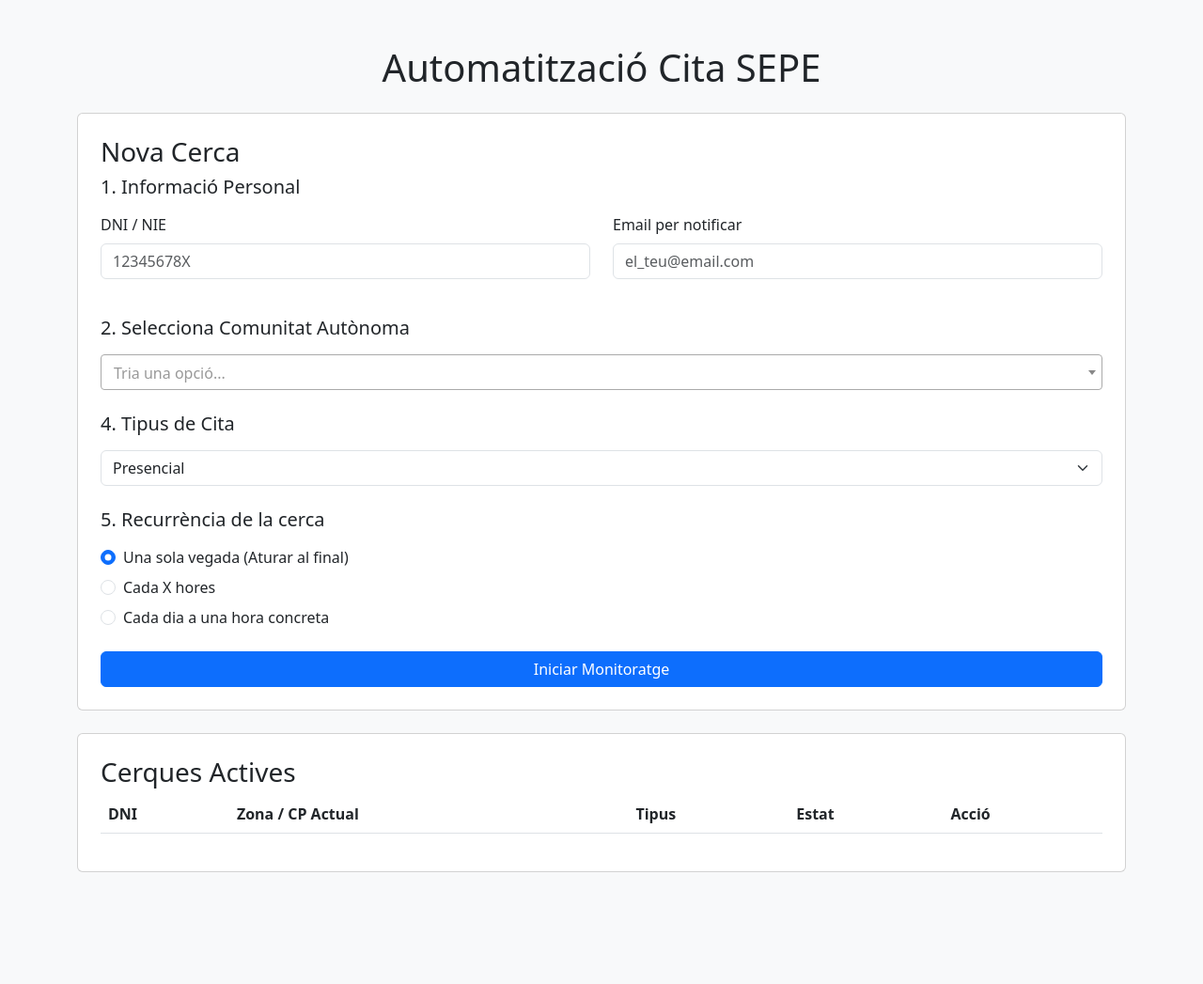
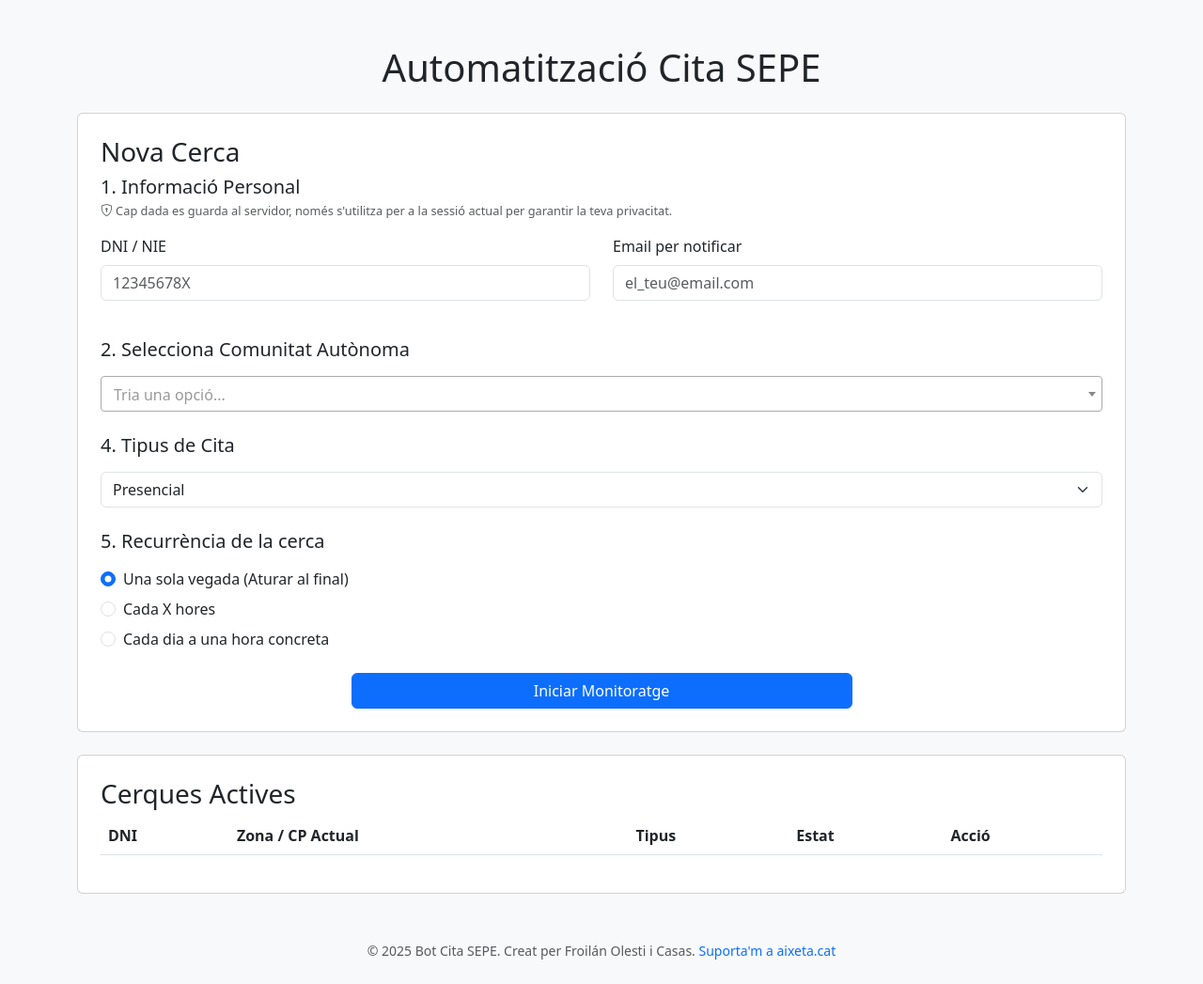
Before and after one commit to frolesti/bot-cita-sepe, a Flask app: page / in a window 1280 px wide. Shown: the whole page at 94% size. Before the commit the page ends 928 px from the top, so only its background shows below. Run offline with Flask 3, Linux system fonts and the light colour scheme; data that the repository does not hold is empty; some libraries are stand-ins or nearby versions.

Commit message:
style: improve UI with centered button, privacy notice, and footer

```diff
--- a/src/templates/index.html
+++ b/src/templates/index.html
@@ -5,6 +5,7 @@
     <meta name="viewport" content="width=device-width, initial-scale=1.0">
     <title>Bot Cita SEPE</title>
     <link href="https://cdn.jsdelivr.net/npm/bootstrap@5.3.0/dist/css/bootstrap.min.css" rel="stylesheet">
+    <link rel="stylesheet" href="https://cdn.jsdelivr.net/npm/bootstrap-icons@1.10.0/font/bootstrap-icons.css">
     <link href="https://cdn.jsdelivr.net/npm/select2@4.1.0-rc.0/dist/css/select2.min.css" rel="stylesheet" />
     <style>
         .scope-section { display: none; }
@@ -24,7 +25,7 @@
     </style>
 </head>
 <body class="bg-light">
-    <div class="container mt-5">
+    <div class="container mt-5 mb-5">
         <h1 class="text-center mb-4">Automatització Cita SEPE</h1>
 
         <div class="card p-4 mb-4">
@@ -34,7 +35,10 @@
                 <fieldset>
 
                 <!-- 1. Informació Personal -->
-                <h5 class="mb-3">1. Informació Personal</h5>
+                <h5 class="mb-1">1. Informació Personal</h5>
+                <p class="text-muted small mb-3" style="font-size: 0.8rem;">
+                    <i class="bi bi-shield-lock"></i> Cap dada es guarda al servidor, només s'utilitza per a la sessió actual per garantir la teva privacitat.
+                </p>
                 <div class="row mb-4">
                     <div class="col-md-6 mb-3">
                         <label for="dni" class="form-label">DNI / NIE</label>
@@ -159,7 +163,7 @@
                     </div>
                 </div>
 
-                <button type="submit" class="btn btn-primary w-100" id="submitBtn" {% if has_active_search %}disabled{% endif %}>
+                <button type="submit" class="btn btn-primary w-50 mx-auto d-block" id="submitBtn" {% if has_active_search %}disabled{% endif %}>
                     {% if has_active_search %}
                         Ja hi ha una cerca en curs
                     {% else %}
@@ -170,7 +174,7 @@
             </form>
         </div>
 
-        <div class="card p-4">
+        <div class="card p-4 mb-5">
             <h3>Cerques Actives</h3>
             {% with messages = get_flashed_messages() %}
                 {% if messages %}
@@ -248,6 +252,13 @@
             </table>
         </div>
     </div>
+
+    <footer class="text-center text-muted mt-5 mb-4">
+        <small>
+            &copy; 2025 Bot Cita SEPE. Creat per Froilán Olesti i Casas.
+            <a href="https://frolesti.aixeta.cat/ca" target="_blank" class="text-decoration-none">Suporta'm a aixeta.cat</a>
+        </small>
+    </footer>
 
     <script src="https://code.jquery.com/jquery-3.7.0.min.js"></script>
     <script src="https://cdn.jsdelivr.net/npm/select2@4.1.0-rc.0/dist/js/select2.min.js"></script>
```
